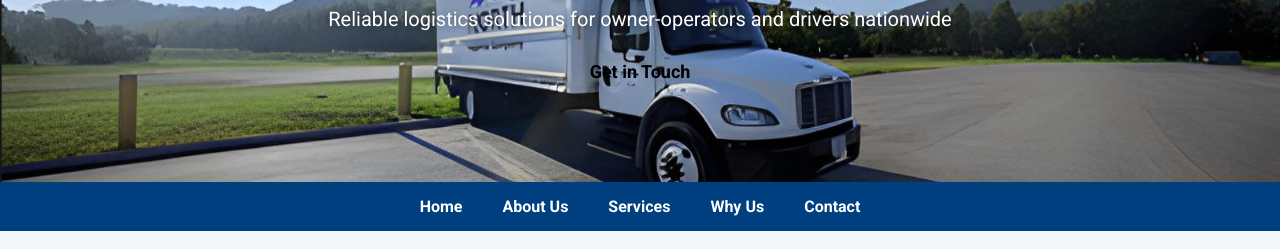
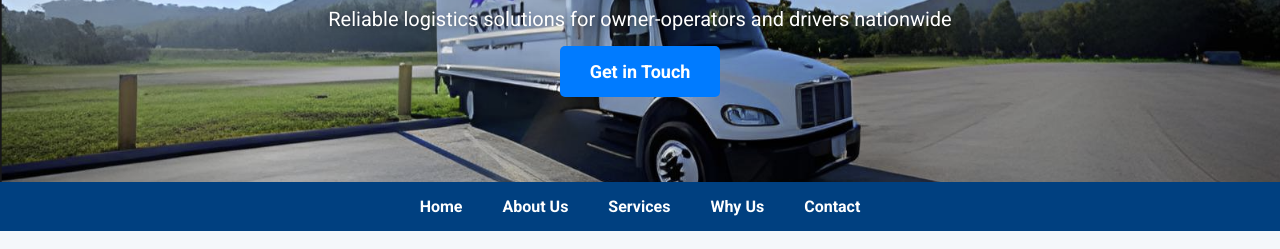
Before and after one commit to North-Trucks/NT2, a plain HTML site: page index.html in a window 1280 px wide. Shown: the part 200-449 px from the top of the page. Drawn offline with Linux system fonts and the light colour scheme.

Commit message:
Update index.html

```diff
--- a/index.html
+++ b/index.html
@@ -50,8 +50,8 @@
     }
 
     .cta-button {
-      background: var(--accent);
-      color: #000;
+      background: #007BFF; /* Синий фон */
+      color: #fff;         /* Белый текст */
       font-weight: bold;
       padding: 15px 30px;
       border-radius: 5px;
```
